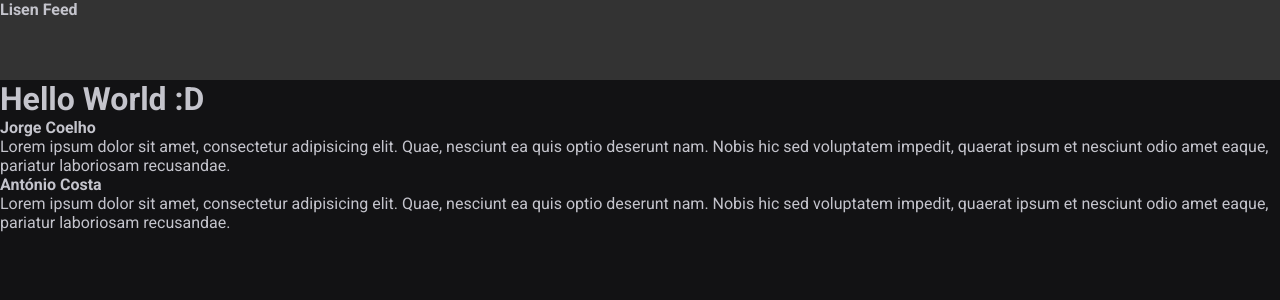
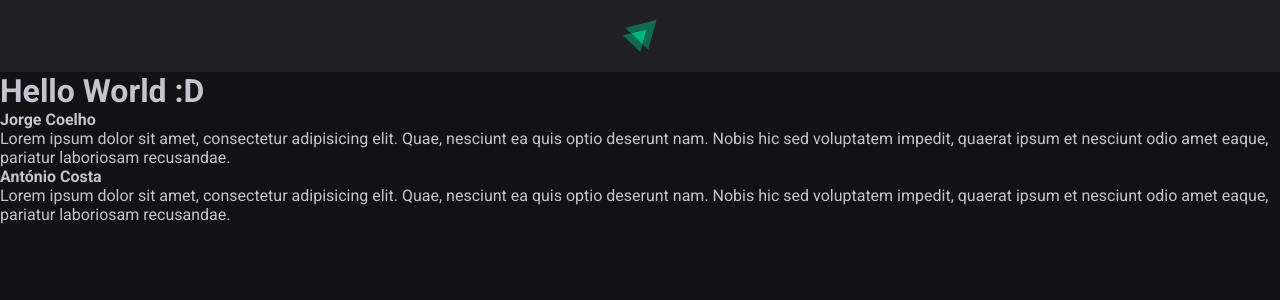
Before and after one commit to JorgeMCoelho/react_learning, a React (Vite) app in the folder 01-fundamentals-react.js/: page / in a window 1280 px wide. Shown: the top 300 px of the page. Built offline with nearby package versions, Linux system fonts and the light colour scheme.

Commit message:
Added header logo and header styles

```diff
--- a/01-fundamentals-react.js/src/components/Header.jsx
+++ b/01-fundamentals-react.js/src/components/Header.jsx
@@ -1,9 +1,11 @@
 import styles from './Header.module.css'
+
+import igniteLogo from '../assets/ignite-logo.svg';
 
 export function Header(){
     return(
         <header className={styles.header}>
-            <strong>Lisen Feed</strong>
+            <img src={igniteLogo} alt="Ignite Logo" />
         </header>
     )
 }
--- a/01-fundamentals-react.js/src/components/Header.module.css
+++ b/01-fundamentals-react.js/src/components/Header.module.css
@@ -1,4 +1,10 @@
 .header{
-    background: #333;
-    height: 80px;
+    background: var(--gray-800);
+    display: flex;
+    justify-content: center;
+    padding: 1.25rem 0;
 }
+
+.header img{
+    height: 2rem;
+}
```
Also changed, not shown: 01-fundamentals-react.js/src/assets/ignite-logo.svg (added).
